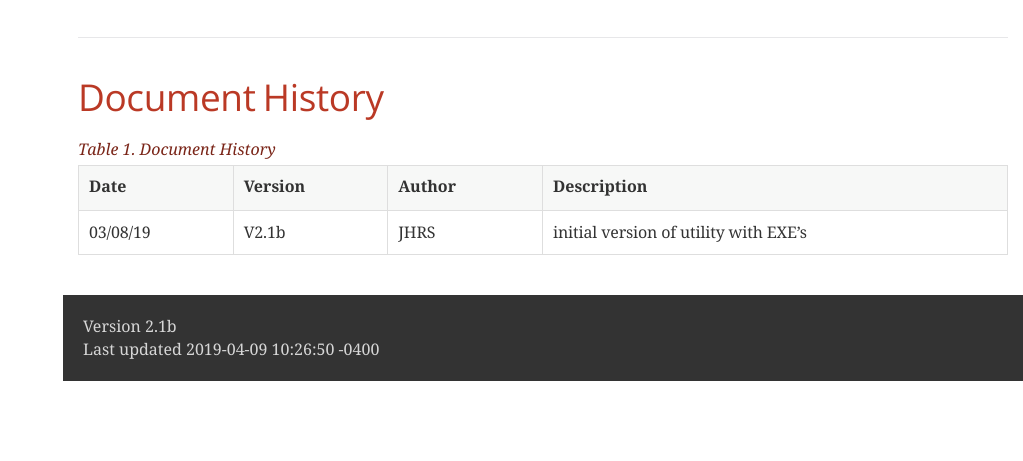
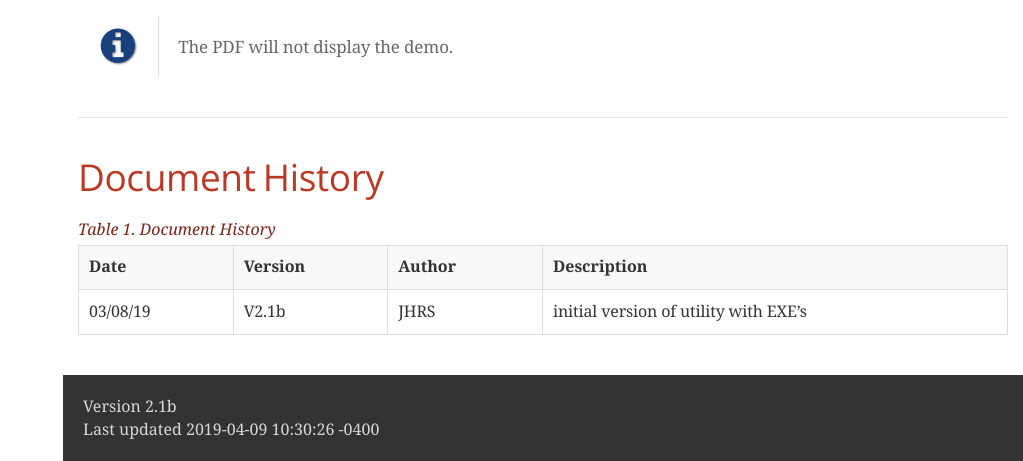
Before and after one commit to GeekMustHave/rout2csv, a website: page readme.html in a window 1280 px wide. Shown: the part 5632-6093 px from the top of the page, without its empty margins (257-1280 px from the left). Before the commit the page ends 6013 px from the top, so only its background shows below. Drawn offline with nearby package versions, Linux system fonts and the light colour scheme; a web font is replaced by a local one.

Commit message:
Updated doco

```diff
--- a/readme.html
+++ b/readme.html
@@ -844,6 +844,18 @@ If the callback returns false, reading will stop and the file will be closed.</p
 <img src="./rout2csv.gif" alt="Demo">
 </div>
 </div>
+<div class="admonitionblock note">
+<table>
+<tr>
+<td class="icon">
+<i class="fa icon-note" title="Note"></i>
+</td>
+<td class="content">
+The PDF will not display the demo.
+</td>
+</tr>
+</table>
+</div>
 </div>
 </div>
 <div class="sect1">
@@ -880,7 +892,7 @@ If the callback returns false, reading will stop and the file will be closed.</p
 <div id="footer">
 <div id="footer-text">
 Version 2.1b<br>
-Last updated 2019-04-09 10:26:50 -0400
+Last updated 2019-04-09 10:30:26 -0400
 </div>
 </div>
 </body>
```
Also changed, not shown: 3 other files.
